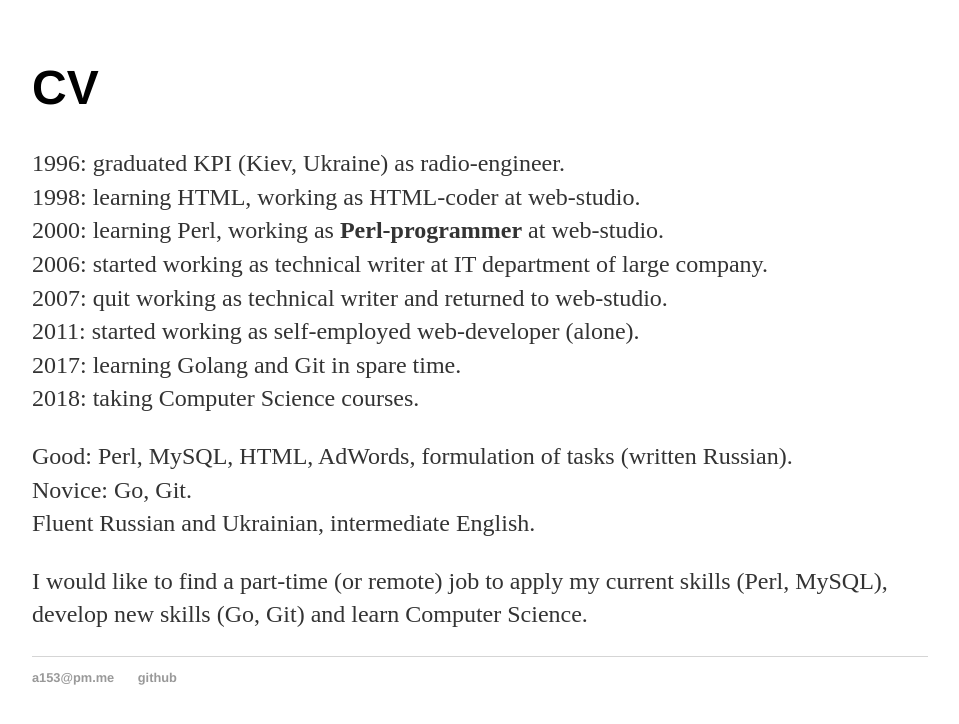
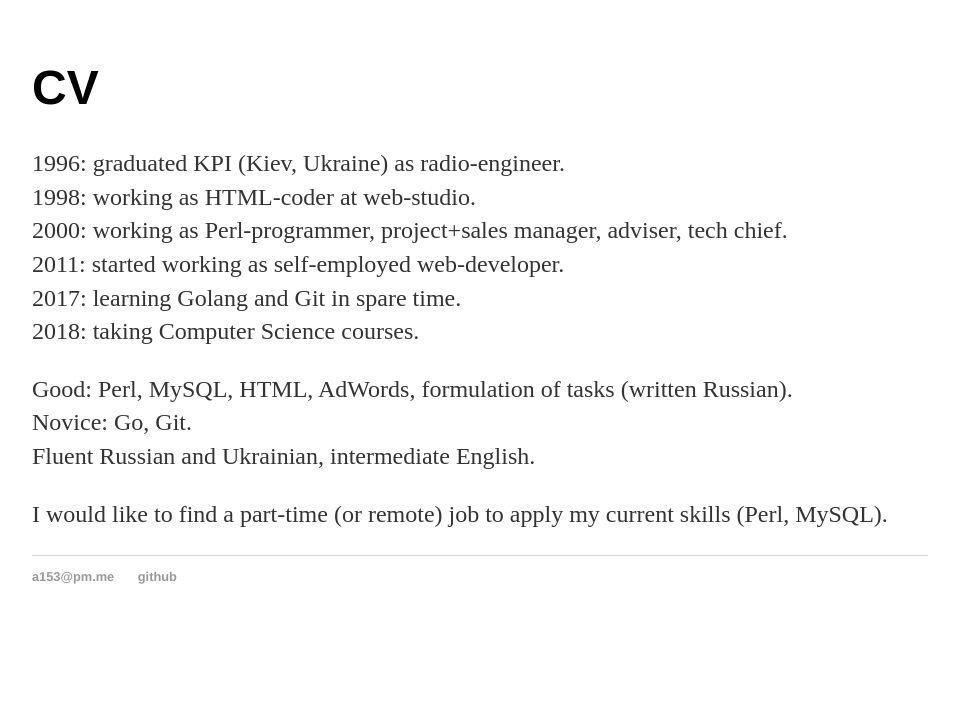
Before and after one commit to aa153/aa153.github.io, a Jekyll site: the page built from index.html, in a window 1280 px wide. Shown: the top 724 px of the page, without its empty margins (160-1119 px from the left). Built offline with Jekyll 4.4.1, drawn with Linux system fonts in a browser that asks for light colours.

Commit message:
Update index.html

```diff
--- a/index.html
+++ b/index.html
@@ -6,11 +6,9 @@ title: perl programmer CV
 	<h1>CV</h1>
 	<p>
 		1996: graduated KPI (Kiev, Ukraine) as radio-engineer.<br>
-		1998: learning HTML, working as HTML-coder at web-studio.<br>
-		2000: learning Perl, working as <b>Perl-programmer</b> at web-studio.<br>
-		2006: started working as technical writer at IT department of large company.<br>
-		2007: quit working as technical writer and returned to web-studio.<br>
-		2011: started working as self-employed web-developer (alone).<br>
+		1998: working as HTML-coder at web-studio.<br>
+		2000: working as Perl-programmer, project+sales manager, adviser, tech chief.<br>
+		2011: started working as self-employed web-developer.<br>
 		2017: learning Golang and Git in spare time.<br>
 		2018: taking Computer Science courses.
 	</p>
@@ -20,6 +18,6 @@ title: perl programmer CV
 		Fluent Russian and Ukrainian, intermediate English.
 	</p>
 	<p>
-		I would like to find a part-time (or remote) job to apply my current skills (Perl, MySQL), develop new skills (Go, Git) and learn Computer Science.<br>
+		I would like to find a part-time (or remote) job to apply my current skills (Perl, MySQL).<br>
 	</p>
 	</div><!-- /.blurb -->
```
